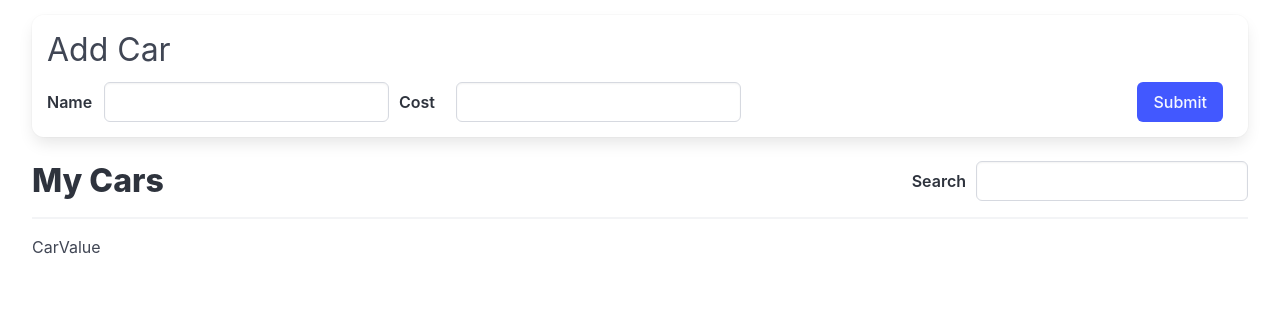
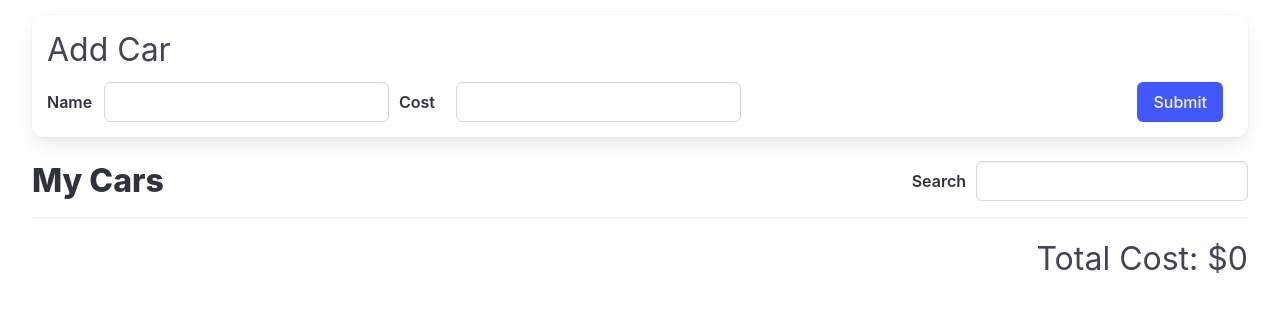
Before and after one commit to abongsjoel/cars, a React (Vite) app: page / in a window 1280 px wide. Shown: the top 312 px of the page. Built offline with nearby package versions, Linux system fonts and the light colour scheme.

Commit message:
Display total cost

```diff
--- a/src/components/CarList.js
+++ b/src/components/CarList.js
@@ -2,7 +2,7 @@ import { useDispatch, useSelector } from "react-redux";
 import { removeCar } from "../store";
 import { createSelector } from "@reduxjs/toolkit";
 
-const memoizedCars = createSelector(
+export const memoizedCars = createSelector(
   [(state) => state.cars.data, (state) => state.cars.searchTerm],
   (data, searchTerm) =>
     data.filter((car) =>
--- a/src/components/CarValue.js
+++ b/src/components/CarValue.js
@@ -1,5 +1,12 @@
+import { useSelector } from "react-redux";
+import { memoizedCars } from "./CarList";
+
 function CarValue() {
-  return <div>CarValue</div>;
+  const cars = useSelector(memoizedCars);
+
+  const totalCost = cars.reduce((sum, car) => sum + car.cost, 0);
+
+  return <div className="car-value">Total Cost: ${totalCost}</div>;
 }
 
 export default CarValue;
```
